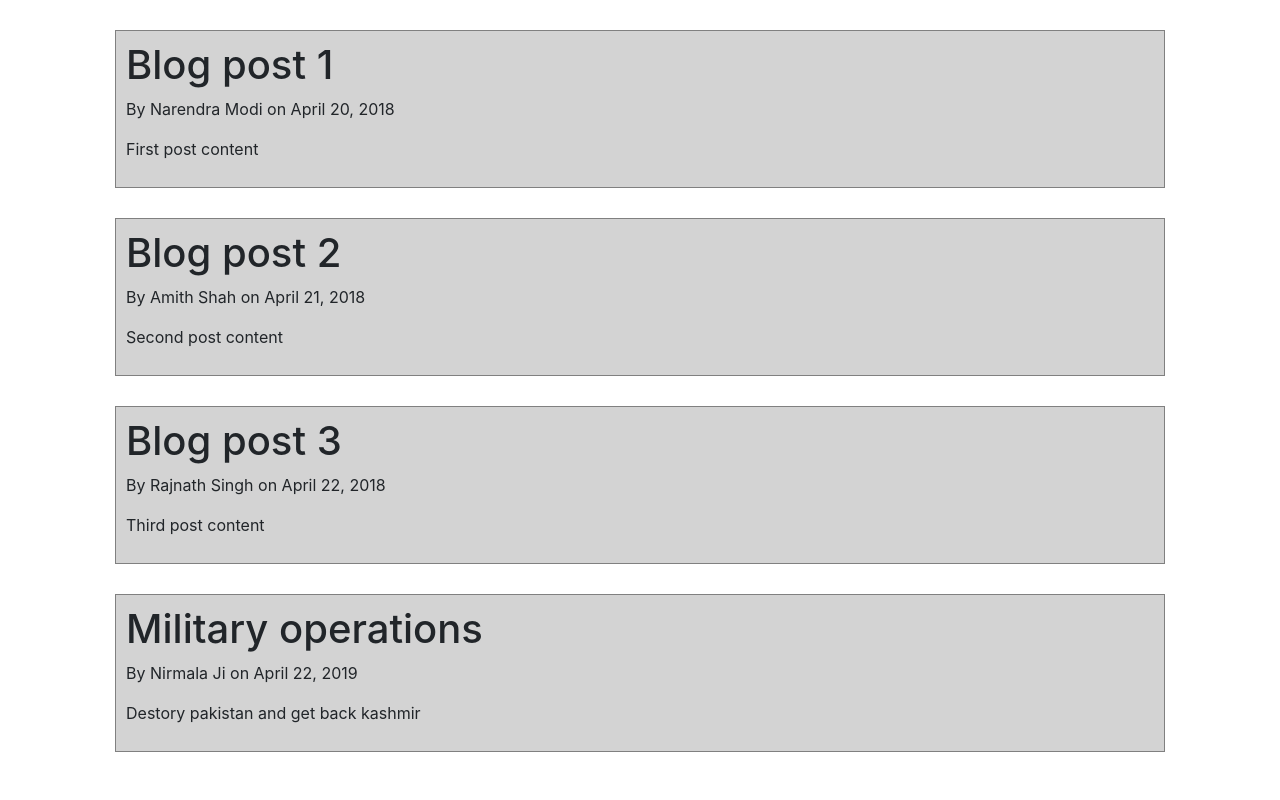
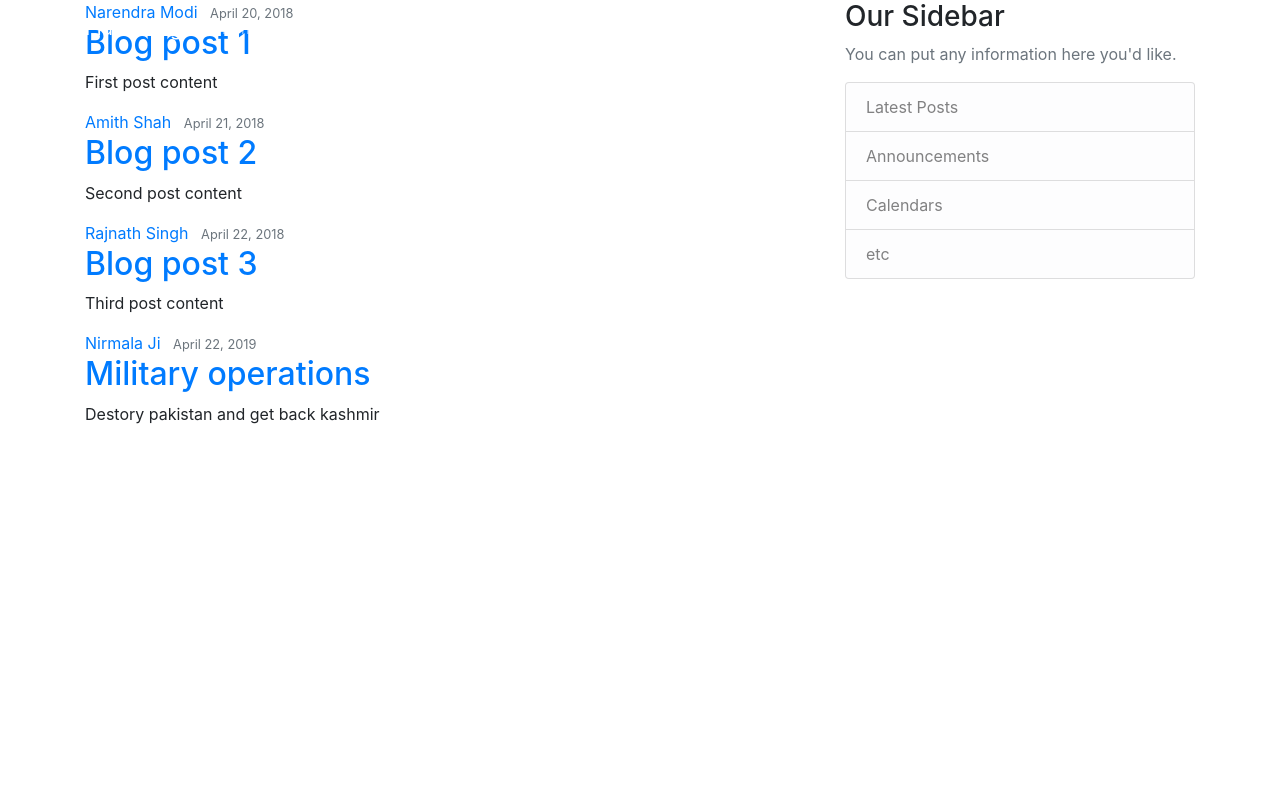
Before and after one commit to itsmekathi/FlaskApplications, a Flask app: page / in a window 1280 px wide. Run offline with Flask 2, Linux system fonts and the light colour scheme; some libraries are stand-ins or nearby versions.

Commit message:
Added styles and changed templates

```diff
--- a/Flask_Blog/app.py
+++ b/Flask_Blog/app.py
@@ -1,4 +1,4 @@
-from flask import Flask, render_template
+from flask import Flask, render_template, url_for
 app = Flask(__name__)
 
 posts = [
@@ -20,7 +20,7 @@ posts = [
         'content': 'Third post content',
         'date_posted': 'April 22, 2018'
     },
-     {
+    {
         'author': 'Nirmala Ji',
         'title': 'Military operations',
         'content': 'Destory pakistan and get back kashmir',
@@ -34,9 +34,11 @@ posts = [
 def home():
     return render_template('home.html', posts=posts)
 
+
 @app.route('/about')
 def about():
     return render_template('about.html', title="About")
 
+
 if __name__ == '__main__':
     app.run()
--- a/Flask_Blog/templates/home.html
+++ b/Flask_Blog/templates/home.html
@@ -1,10 +1,15 @@
 {% extends "layout.html" %}
 {% block content %}
 {% for post in posts %}
-<div class="posts-body" style="border: 1px solid grey;background-color: lightgrey;margin: 30px; padding: 10px">
-    <h1>{{post.title}}</h1>
-    <p>By {{ post.author }} on {{ post.date_posted }}</p>
-    <p>{{ post.content }}</p>
-</div>
+<article class="media content-section">
+    <div class="media-body">
+        <div class="article-metadata">
+            <a class="mr-2" href="#">{{ post.author }}</a>
+            <small class="text-muted">{{ post.date_posted }}</small>
+        </div>
+        <h2><a class="article-title" href="#">{{ post.title }}</a></h2>
+        <p class="article-content">{{ post.content }}</p>
+    </div>
+</article>
 {% endfor %}
 {% endblock content%}
--- a/Flask_Blog/templates/layout.html
+++ b/Flask_Blog/templates/layout.html
@@ -14,13 +14,52 @@
     <!-- Bootstrap CSS -->
     <link rel="stylesheet" href="https://stackpath.bootstrapcdn.com/bootstrap/4.3.1/css/bootstrap.min.css"
         integrity="sha384-ggOyR0iXCbMQv3Xipma34MD+dH/1fQ784/j6cY/iJTQUOhcWr7x9JvoRxT2MZw1T" crossorigin="anonymous">
+        <link rel="stylesheet" href="{{ url_for('static', filename='main.css') }}">
 </head>
 
 <body>
-    <div class="container">
-        {% block content %}
-        {% endblock %}
-    </div>
+    <header class="site-header">
+        <nav class="navbar navbar-expand-md navbar-dark bg-steel fixed-top">
+            <div class="container">
+                <a class="navbar-brand mr-4" href="/">Flask Blog</a>
+                <button class="navbar-toggler" type="button" data-toggle="collapse" data-target="#navbarToggle"
+                    aria-controls="navbarToggle" aria-expanded="false" aria-label="Toggle navigation">
+                    <span class="navbar-toggler-icon"></span>
+                </button>
+                <div class="collapse navbar-collapse" id="navbarToggle">
+                    <div class="navbar-nav mr-auto">
+                        <a class="nav-item nav-link" href="/">Home</a>
+                        <a class="nav-item nav-link" href="/about">About</a>
+                    </div>
+                    <!-- Navbar Right Side -->
+                    <div class="navbar-nav">
+                        <a class="nav-item nav-link" href="/login">Login</a>
+                        <a class="nav-item nav-link" href="/register">Register</a>
+                    </div>
+                </div>
+            </div>
+        </nav>
+    </header>
+    <main role="main" class="container">
+        <div class="row">
+            <div class="col-md-8">
+                {% block content %}{% endblock %}
+            </div>
+            <div class="col-md-4">
+                <div class="content-section">
+                    <h3>Our Sidebar</h3>
+                    <p class='text-muted'>You can put any information here you'd like.
+                        <ul class="list-group">
+                            <li class="list-group-item list-group-item-light">Latest Posts</li>
+                            <li class="list-group-item list-group-item-light">Announcements</li>
+                            <li class="list-group-item list-group-item-light">Calendars</li>
+                            <li class="list-group-item list-group-item-light">etc</li>
+                        </ul>
+                    </p>
+                </div>
+            </div>
+        </div>
+    </main>
 
     <script src="https://code.jquery.com/jquery-3.3.1.slim.min.js"
         integrity="sha384-q8i/X+965DzO0rT7abK41JStQIAqVgRVzpbzo5smXKp4YfRvH+8abtTE1Pi6jizo"
```
